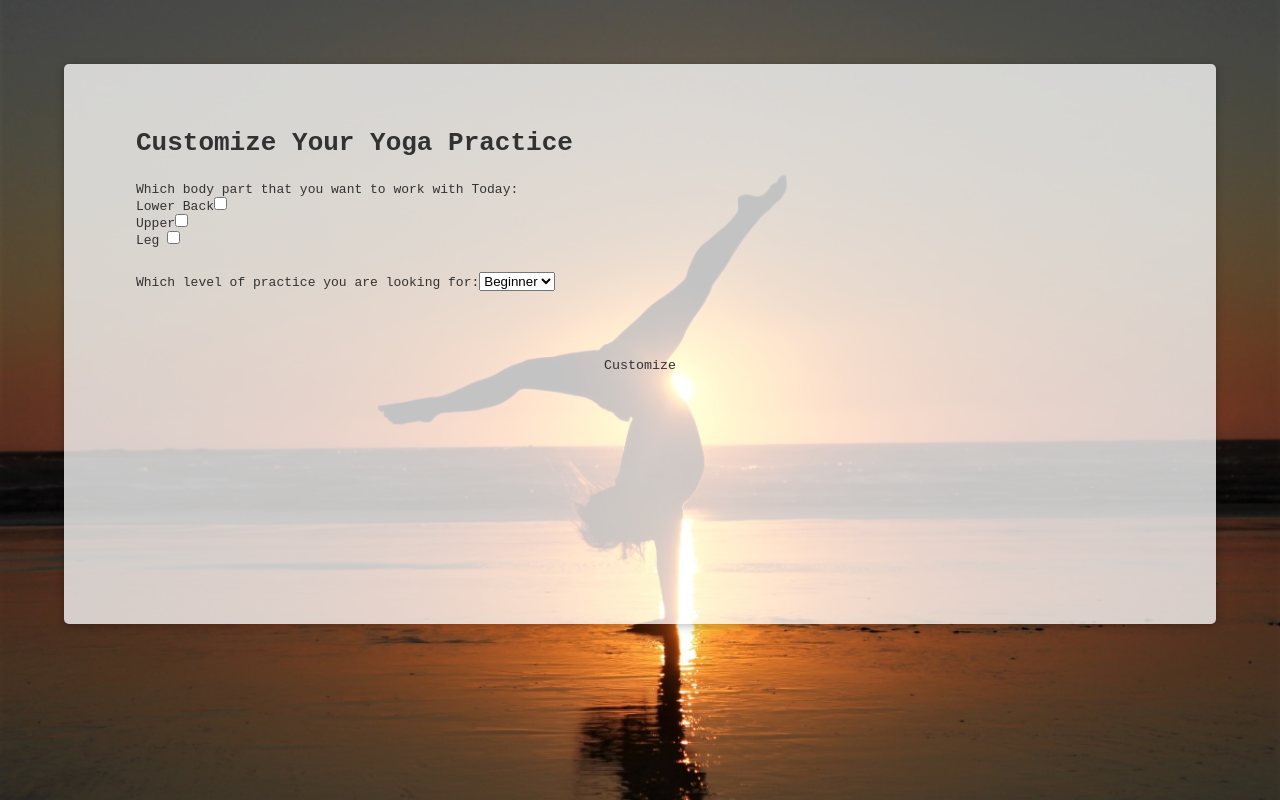
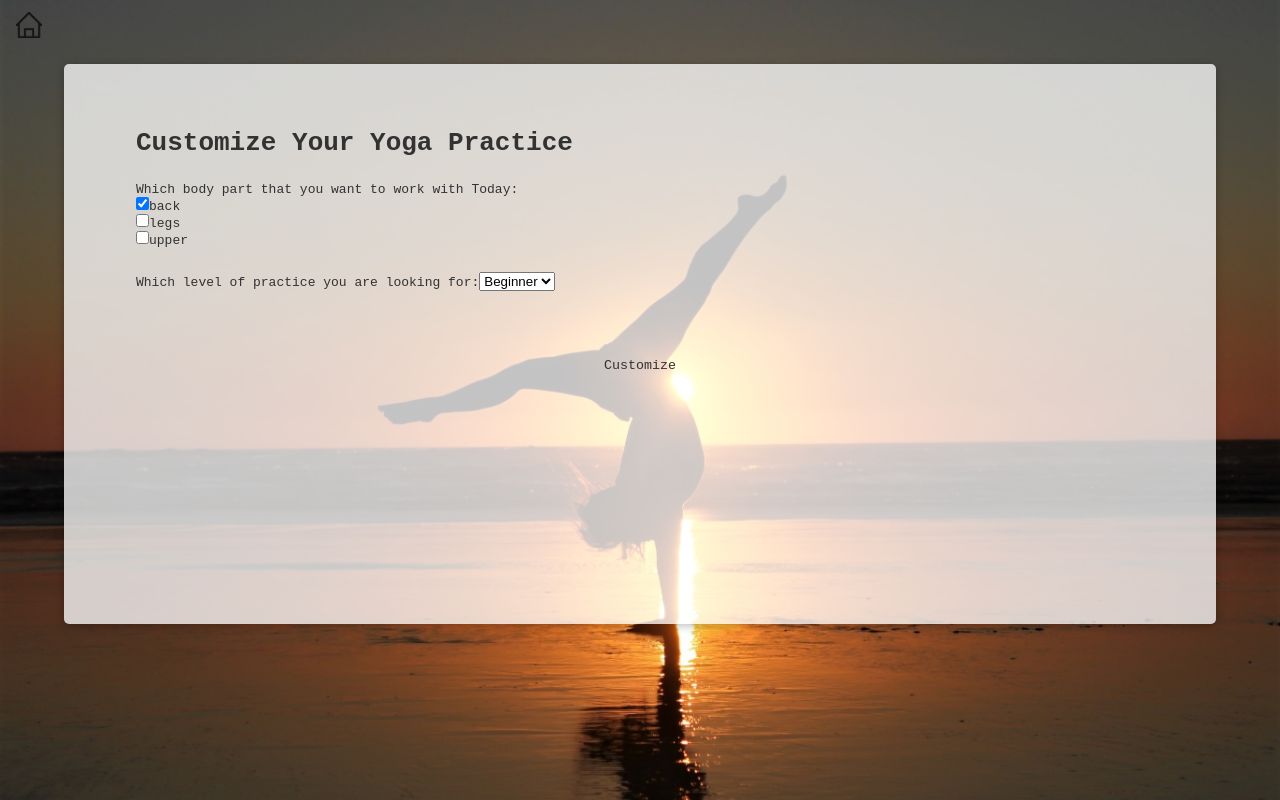
Before and after one commit to vibrentcarey/proga, a React (Create React App) app in the folder client/: page /customizedpractice in a window 1280 px wide. Built offline with nearby package versions, Linux system fonts and the light colour scheme.

Commit message:
add home icon into pages and started customized page api rquest

```diff
--- /dev/null
+++ b/client/src/components/HomeIcon/HomeIcon.js
@@ -0,0 +1,8 @@
+import React from "react";
+import "./HomeIcon.scss";
+
+const HomeIcon = () => {
+  return <div className="home-icon"></div>;
+};
+
+export default HomeIcon;
--- /dev/null
+++ b/client/src/components/HomeIcon/HomeIcon.scss
@@ -0,0 +1,20 @@
+@use "../../styles/partials/variables";
+
+.home-icon {
+  height: 1.6rem;
+  width: 1.6rem;
+  background-image: url("../../assets/icons/home.png");
+  background-position: center;
+  background-repeat: no-repeat;
+  background-size: cover;
+  position: absolute;
+  top: variables.$pm-base * 3;
+  left: variables.$pm-base * 4;
+  opacity: 0.7;
+
+  &:hover,
+  &:active {
+    cursor: pointer;
+    opacity: 1;
+  }
+}
--- a/client/src/components/YogaList/YogaList.js
+++ b/client/src/components/YogaList/YogaList.js
@@ -1,4 +1,3 @@
-import example from "../../assets/images/example.jpeg";
 import Card from "../Card/Card";
 import "./YogaList.scss";
 
--- a/client/src/pages/CustomizedPractice/CustomizedPractice.js
+++ b/client/src/pages/CustomizedPractice/CustomizedPractice.js
@@ -1,43 +1,51 @@
 import React, { useState } from "react";
 import YogaList from "../../components/YogaList/YogaList";
 import YogaCarousel from "../../components/YogaCarousel/YogaCarousel";
+import { Link } from "react-router-dom";
+import axios from "axios";
+import HomeIcon from "../../components/HomeIcon/HomeIcon";
 import Card from "../../components/Card/Card";
 import "./CustomizedPractice.scss";
 
 function CustomizedPractice() {
-  const data = [
-    {
-      id: 1,
-      name: "Child Pose",
-      description: "Back Stretch",
-      bodyPart: ["back", "legs"],
-      image: "",
-      level: "beginner",
-    },
-    {
-      id: 2,
-      name: "Cobra",
-      description: "Back Stretch",
-      bodyPart: ["back", "legs"],
-      image: "",
-      level: "advanced",
-    },
-    {
-      id: 3,
-      name: "Triangle",
-      description: "Back Stretch",
-      bodyPart: ["back", "legs"],
-      image: "",
-      level: "advanced",
-    },
-  ];
+  const baseURL = "http://localhost:8080";
 
   const [isChoosingPractice, setIsChoosingPractice] = useState(true);
   const [isStarting, setIsStarting] = useState(false);
   const [isPracticing, setIsPractice] = useState(false);
+  const [Data, setData] = useState([]);
+  const [checkboxData, setCheckboxData] = useState([
+    { id: 100, name: "back", isChecked: true },
+    { id: 200, name: "legs", isChecked: false },
+    { id: 300, name: "upper", isChecked: false },
+  ]);
+
+  const checkboxChangeCheck = (id) => {
+    let temp = [...checkboxData];
+    const index = temp.findIndex((option) => option.id === id);
+    if (index === -1) return;
+    temp[index].isChecked = !temp[index].isChecked;
+    setCheckboxData(temp);
+  };
+
   const handleCustomizeForm = (e) => {
     e.preventDefault();
     // api request
+    let neededCheckboxValue = [];
+    let checkboxValue = checkboxData.forEach((item) => {
+      if (item.isChecked === true) {
+        neededCheckboxValue.push(item.name);
+      }
+    });
+
+    console.log(e.target.level.value, checkboxValue);
+    axios
+      .post(`${baseURL}/specific`, {
+        level: e.target,
+        bodyPart: neededCheckboxValue,
+      })
+      .then((res) => setData(res.data))
+      .catch((e) => console.log(e));
     setIsChoosingPractice(false);
     setIsStarting(true);
   };
@@ -49,6 +57,9 @@ function CustomizedPractice() {
 
   return (
     <main className="container">
+      <Link to="/">
+        <HomeIcon className="home-link" />
+      </Link>
       {isChoosingPractice && (
         <Card className="form-card">
           <form className="cus-form" onSubmit={handleCustomizeForm}>
@@ -57,18 +68,18 @@ function CustomizedPractice() {
               Which body part that you want to work with Today:
             </p>
             <div>
-              <div>
-                <label htmlFor="back"> Lower Back</label>
-                <input id="back" type="checkbox" value="lower-back"></input>
-              </div>
-              <div>
-                <label htmlFor="upper"> Upper</label>
-                <input id="upper" type="checkbox" value="upper"></input>
-              </div>
-              <div>
-                <label htmlFor="leg"> Leg </label>
-                <input id="leg" type="checkbox" value="leg"></input>
-              </div>
+              {checkboxData.map((li, index) => (
+                <div key={index}>
+                  <input
+                    type="checkbox"
+                    checked={li.isChecked}
+                    onChange={() => {
+                      checkboxChangeCheck(li.id);
+                    }}
+                  />
+                  <label htmlFor={li.name}>{li.name}</label>
+                </div>
+              ))}
             </div>
             <div className="cus-form__level">
               <label htmlFor="level">
@@ -88,12 +99,12 @@ function CustomizedPractice() {
           <button className="overview__btn" onClick={handleStart}>
             Start
           </button>
-          <YogaList data={data} />
+          <YogaList data={Data} />
         </section>
       )}
       {isPracticing && (
-        <section>
-          <YogaCarousel practiceList={data} />
+        <section className="carousel">
+          <YogaCarousel practiceList={Data} />
         </section>
       )}
     </main>
--- a/client/src/pages/RecommendedPractice/RecommendedPractice.js
+++ b/client/src/pages/RecommendedPractice/RecommendedPractice.js
@@ -1,9 +1,11 @@
 import React, { useState, useEffect } from "react";
+import { Link } from "react-router-dom";
 import YogaCarousel from "../../components/YogaCarousel/YogaCarousel";
 import YogaList from "../../components/YogaList/YogaList";
-// import { getRandomRec } from "../../utitilies/apiRequests";
 import "./RecommendedPractice.scss";
 import axios from "axios";
+import HomeIcon from "../../components/HomeIcon/HomeIcon";
+
 const baseURL = "http://localhost:8080";
 
 const RecommendedPractice = () => {
@@ -27,6 +29,9 @@ const RecommendedPractice = () => {
 
   return (
     <main className="box">
+      <Link to="/">
+        <HomeIcon className="home-link" />
+      </Link>
       {/*     {!hasData && <h1>Loading</h1>} */}
       {!isPracticing && (
         <section className="overview">
@@ -37,7 +42,7 @@ const RecommendedPractice = () => {
         </section>
       )}
       {isPracticing && (
-        <section>
+        <section className="carousel">
           <YogaCarousel practiceList={data} />
         </section>
       )}
--- a/client/src/pages/RecommendedPractice/RecommendedPractice.scss
+++ b/client/src/pages/RecommendedPractice/RecommendedPractice.scss
@@ -5,6 +5,13 @@
 .box {
   background-image: url("../../assets/images/flower.jpg");
   padding: variables.$pm-base * 8 0;
+  position: relative;
+}
+
+.home-link {
+  position: absolute;
+  top: variables.$pm-base * 4;
+  left: variables.$pm-base * 4;
 }
 
 .overview {
@@ -14,3 +21,7 @@
     color: variables.$primary-white;
   }
 }
+
+.carousel {
+  margin-top: variables.$pm-base * 4;
+}
```
Also changed, not shown: client/src/components/Nav/Nav.js (deleted, +0 -7 lines), client/src/utitilies/apiRequests.js (deleted, +0 -13 lines), client/src/assets/icons/home.png (added), client/src/assets/images/example.jpeg (deleted).
